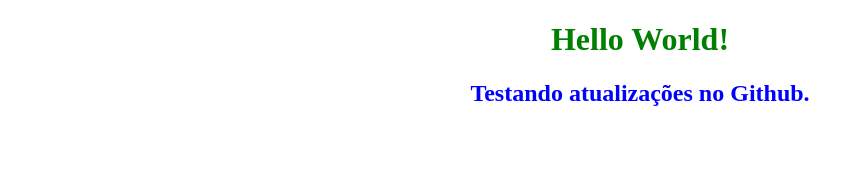
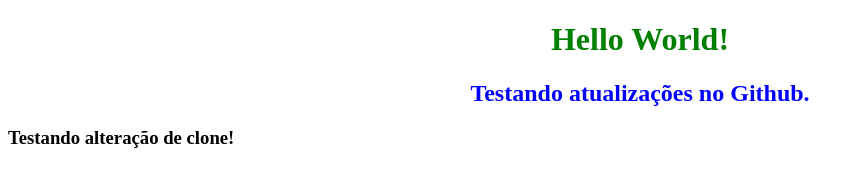
Before and after one commit to ViniLara25/Curso_Git_1, a plain HTML site: page index.html in a window 1280 px wide. Shown: the whole page, without its empty margins (0-864 px from the left). Drawn offline with Linux system fonts and the light colour scheme.

Commit message:
Atualizando para teste de Clone

```diff
--- a/index.html
+++ b/index.html
@@ -25,5 +25,9 @@
         Testando atualizações no Github.
     </h2>
 
+    <h3>
+        Testando alteração de clone!
+    </h3>
+
 </body>
 </html>
```
